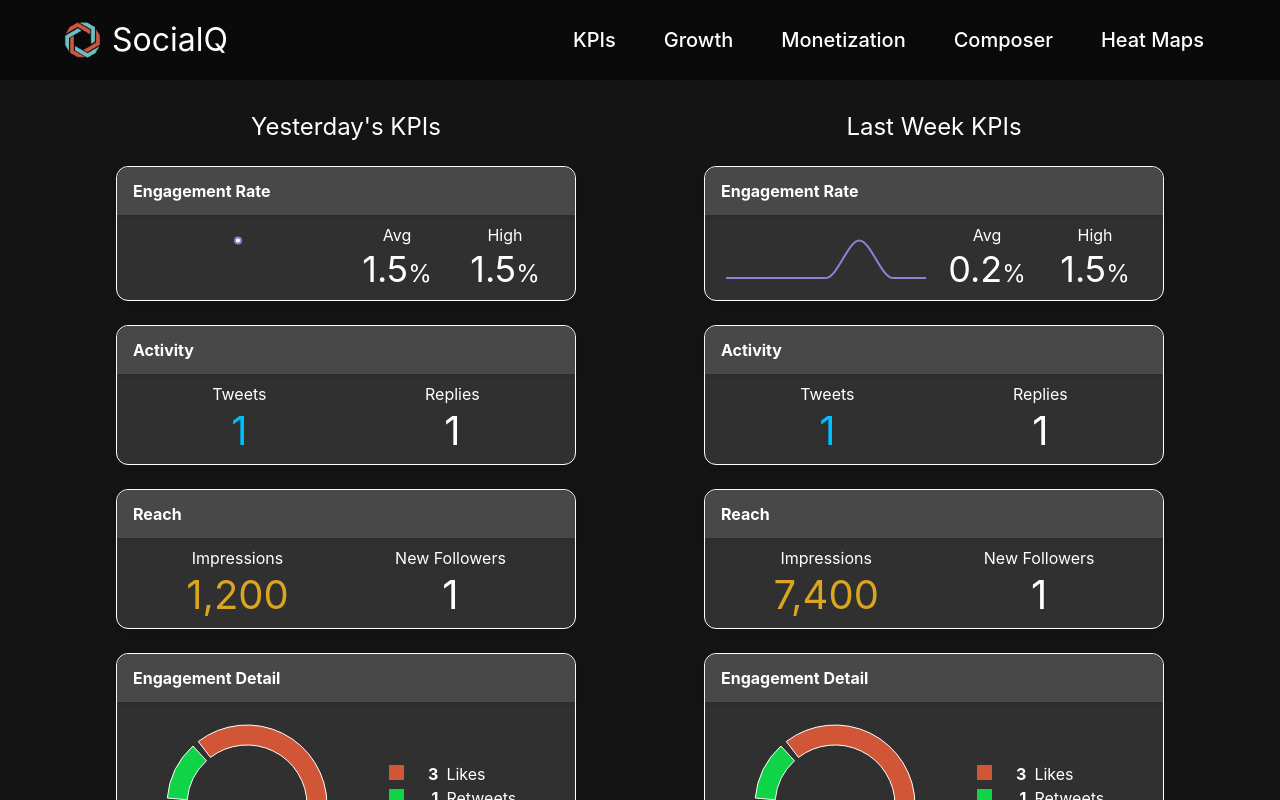
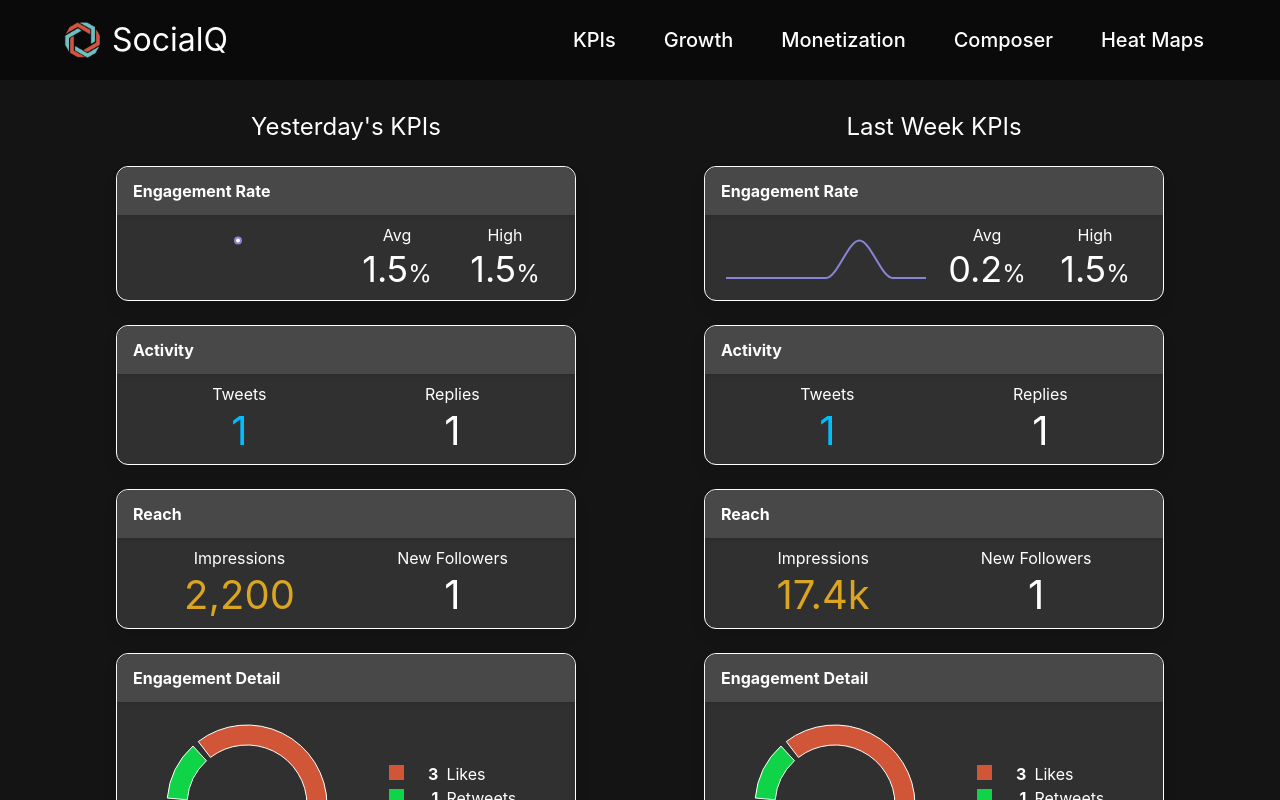
Before and after one commit to SocialQu/Branding, a React (Create React App) app in the folder app/: page / in a window 1280 px wide. Shown: the top 800 px of the page. Built offline with nearby package versions, Linux system fonts and the light colour scheme.

Commit message:
Test number formatter.

```diff
--- a/app/src/data/kpis.ts
+++ b/app/src/data/kpis.ts
@@ -18,7 +18,7 @@ const lastDay:iLastDay = {
     },
 
     reach: {
-        impressions:1200,
+        impressions:2200,
         niches:[{ niche:'Niche', impressions:1200, tweets:1 }],
         follows
     }
@@ -42,7 +42,7 @@ const lastWeek:iLastWeek = {
         replies:[{ niche:'Niche', kpis }]
     },
     reach:{
-        impressions:7400,
+        impressions:17400,
         mentions:[{ user:'User', link:'', tweets:2, impressions:30, niche:'Niche' }],
         follows:[{ audience:'Audience', newFollowers:4 }]
     }
```
